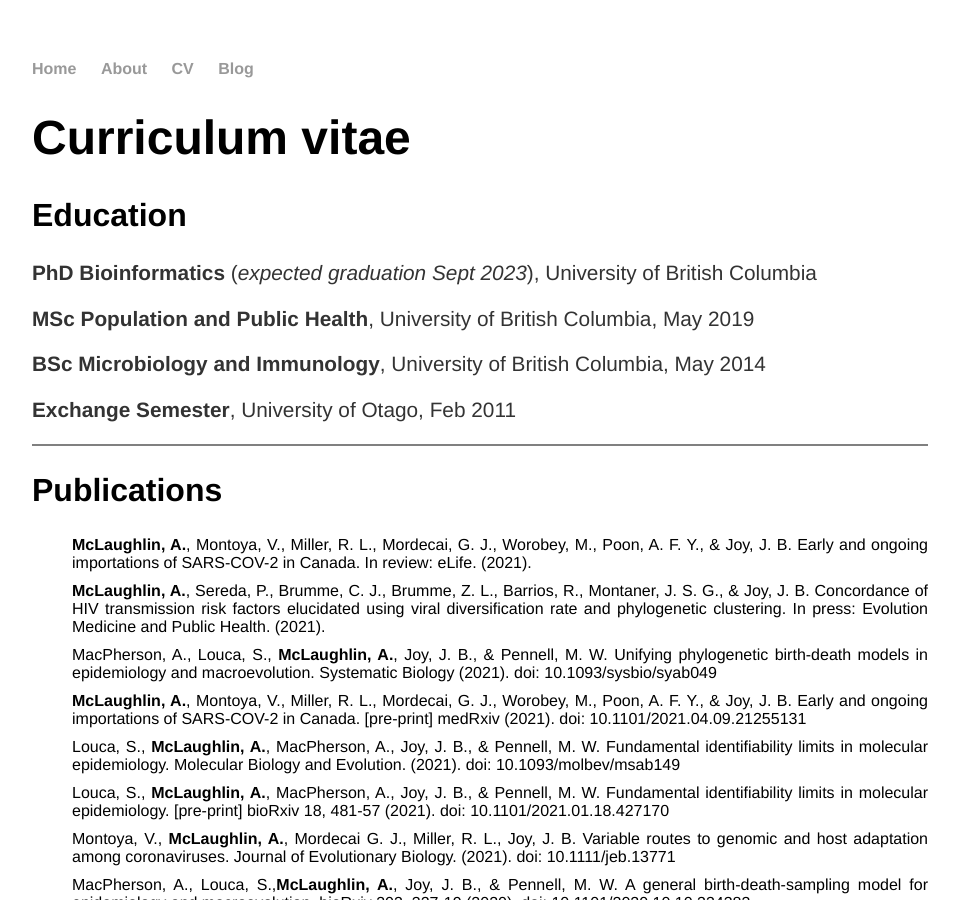
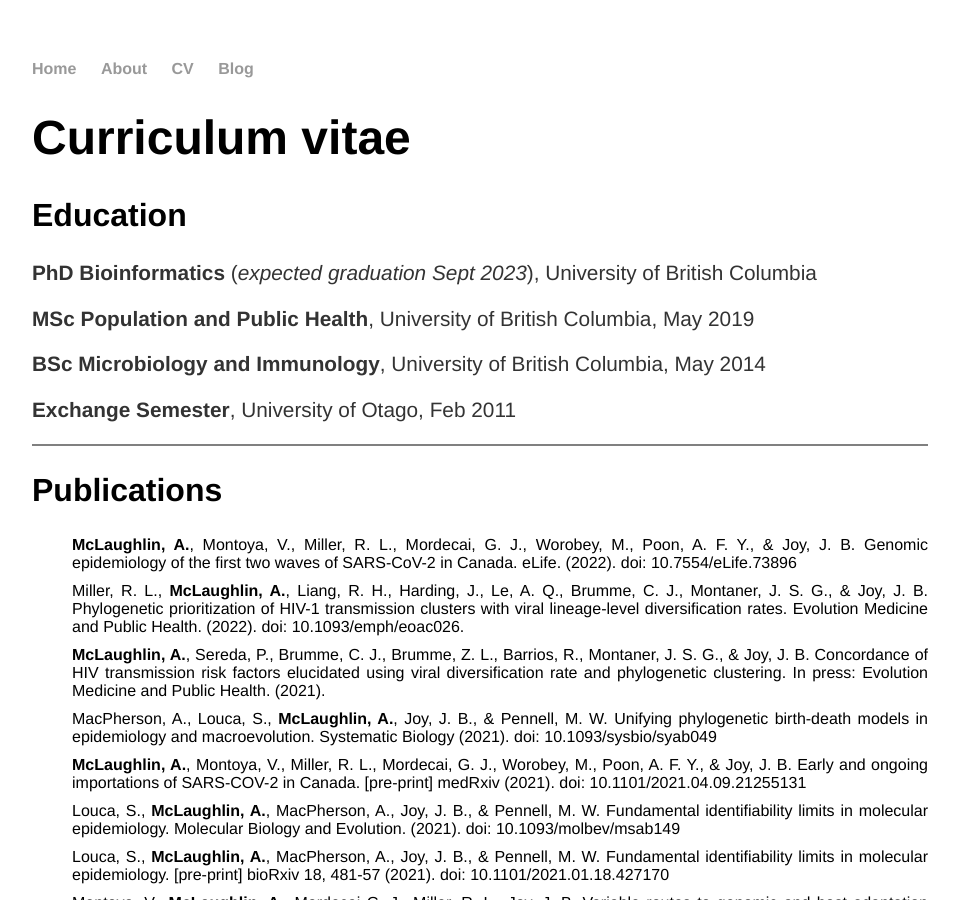
Before and after one commit to AngMcL/angmcl.github.io, a Jekyll site: the page built from cv/index.html, in a window 1280 px wide and 900 px high. Shown: the whole window, without its empty margins (160-1119 px from the left). Built offline with Jekyll 4.4.1, drawn with Linux system fonts in a browser that asks for light colours.

Commit message:
add new publications

```diff
--- a/cv/index.html
+++ b/cv/index.html
@@ -16,7 +16,8 @@ title: Curriculum vitae
   <hr style="height:2px;border-width:0;color:gray;background-color:gray">
   <h2>Publications</h2>
   <ul style="list-style-type:none">
-    <li style="margin-bottom: 10px"><b>McLaughlin, A.</b>, Montoya, V., Miller, R. L., Mordecai, G. J., Worobey, M., Poon, A. F. Y., & Joy, J. B. Early and ongoing importations of SARS-COV-2 in Canada. In review: eLife. (2021).</li>
+    <li style="margin-bottom: 10px"><b>McLaughlin, A.</b>, Montoya, V., Miller, R. L., Mordecai, G. J., Worobey, M., Poon, A. F. Y., & Joy, J. B. Genomic epidemiology of the first two waves of SARS-CoV-2 in Canada. eLife. (2022). doi: 10.7554/eLife.73896</li>
+    <li style="margin-bottom: 10px"> Miller, R. L., <b>McLaughlin, A.</b>, Liang, R. H., Harding, J., Le, A. Q., Brumme, C. J., Montaner, J. S. G., & Joy, J. B. Phylogenetic prioritization of HIV-1 transmission clusters with viral lineage-level diversification rates. Evolution Medicine and Public Health. (2022). doi: 10.1093/emph/eoac026.</li>
     <li style="margin-bottom: 10px"><b>McLaughlin, A.</b>, Sereda, P., Brumme, C. J., Brumme, Z. L., Barrios, R., Montaner, J. S. G., & Joy, J. B. Concordance of HIV transmission risk factors elucidated using viral diversification rate and phylogenetic clustering. In press: Evolution Medicine and Public Health. (2021).</li>
     <li style="margin-bottom: 10px">MacPherson, A., Louca, S., <b>McLaughlin, A.</b>, Joy, J. B., & Pennell, M. W. Unifying phylogenetic birth-death models in epidemiology and macroevolution. Systematic Biology (2021). doi: 10.1093/sysbio/syab049</li>
     <li style="margin-bottom: 10px"><b>McLaughlin, A.</b>, Montoya, V., Miller, R. L., Mordecai, G. J., Worobey, M., Poon, A. F. Y., & Joy, J. B. Early and ongoing importations of SARS-COV-2 in Canada. [pre-print] medRxiv (2021). doi: 10.1101/2021.04.09.21255131</li>
```
